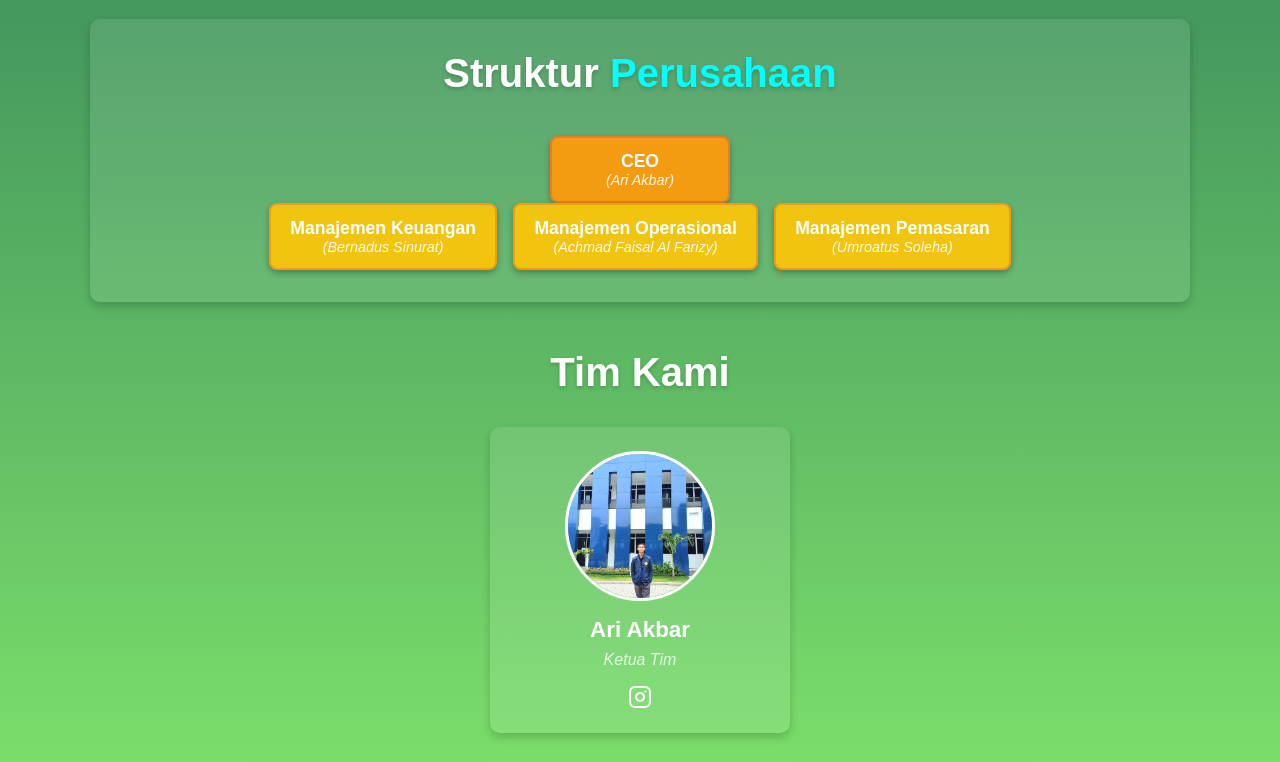
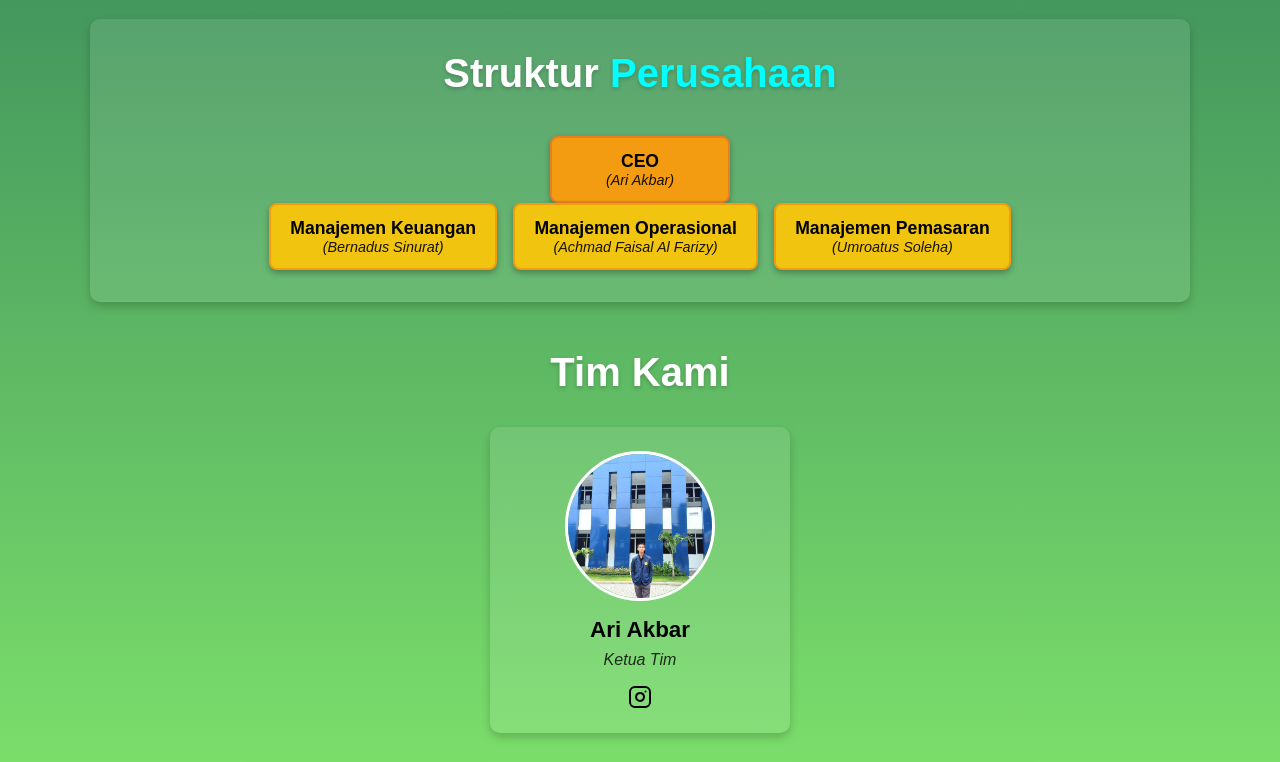
Before and after one commit to Ecolze/web-project-bibc, a plain HTML site: page PAGES/about.html in a window 1280 px wide. Shown: the part 760-1522 px from the top of the page. Drawn offline with nearby package versions, Linux system fonts and the light colour scheme.

Commit message:
Mengubah warna anggota pada bagian about

```diff
--- a/PAGES/abouts.css
+++ b/PAGES/abouts.css
@@ -234,7 +234,7 @@ body {
   flex-direction: column;
   padding: 0.8rem 1.2rem;
   border-radius: 8px;
-  color: #fff;
+  color: #000;
   font-weight: 600;
   min-width: 180px;
   box-shadow: 0 3px 6px rgba(0,0,0,0.3);
@@ -273,7 +273,7 @@ body {
    border-radius: 10px;
    padding: 1.5rem;
    text-align: center;
-   color: #fff;
+   color: #000;
    box-shadow: 0 4px 10px rgba(0, 0, 0, 0.2);
    transition: all 0.3s ease-in-out;
 }
@@ -322,7 +322,7 @@ body {
 }
 
 .social-links a {
- color: #fff;
+ color: #000;
  transition: all 0.2s ease;
 }
 
```
